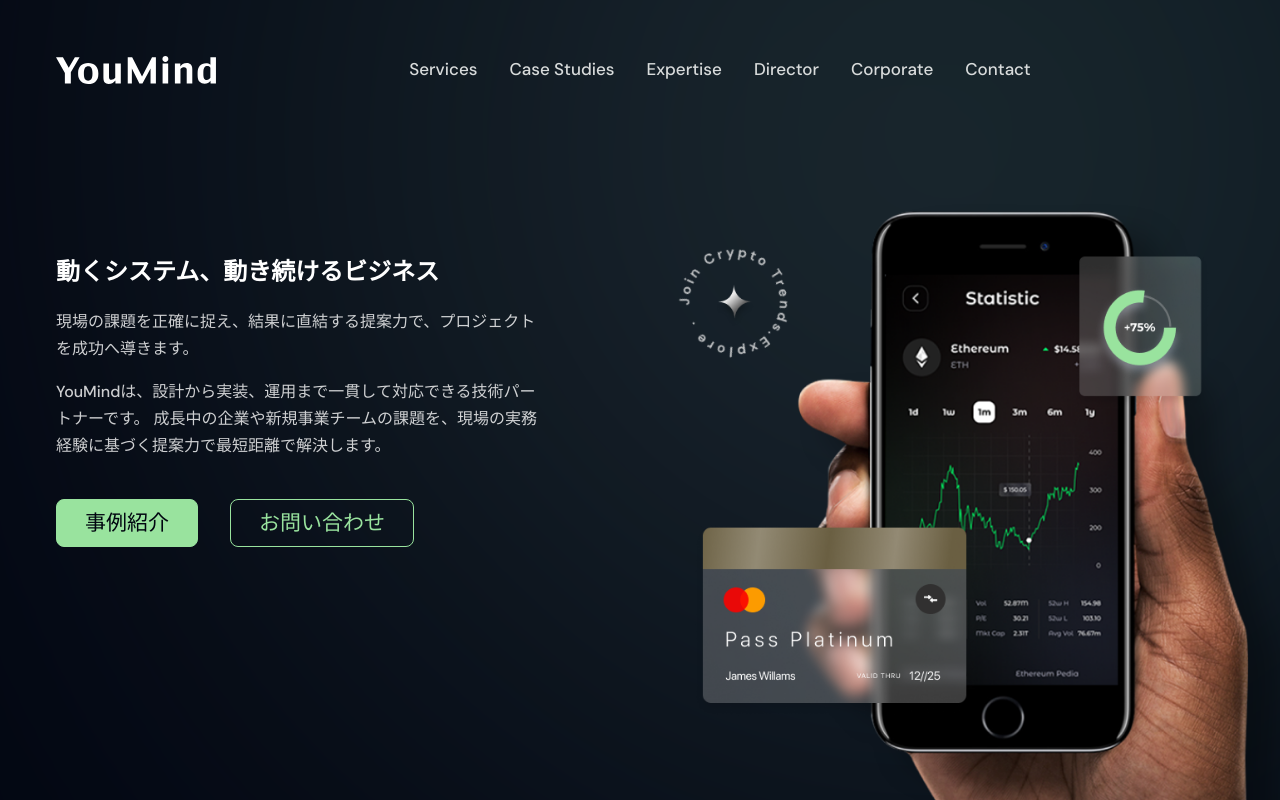
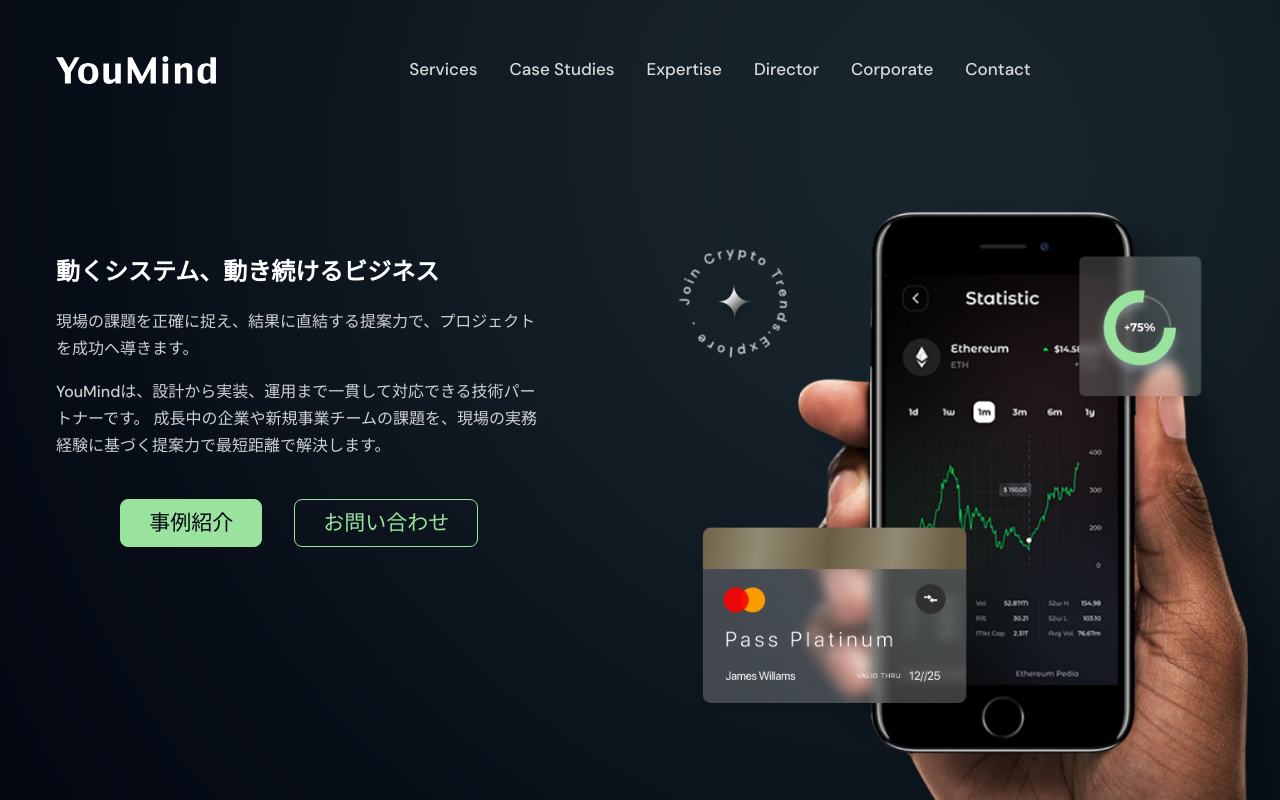
Before and after one commit to youmind-jp/corporate-front, a Next.js app: page / in a window 1280 px wide. Shown: the top 800 px of the page. Built offline with nearby package versions, Linux system fonts and the light colour scheme.

Commit message:
ボタン位置調整

```diff
--- a/src/components/Home/Hero/index.tsx
+++ b/src/components/Home/Hero/index.tsx
@@ -39,7 +39,7 @@
                 成長中の企業や新規事業チームの課題を、現場の実務経験に基づく提案力で最短距離で解決します。
               </p>
             </div>
-            <div className="flex items-center md:justify-start justify-center gap-8">
+            <div className="flex items-center justify-center gap-8">
               <Link
                 className="bg-primary border border-primary rounded-lg text-21 font-medium hover:bg-transparent hover:text-primary text-darkmode py-2 px-7 z-50"
                 href="/#case-studies"
```
